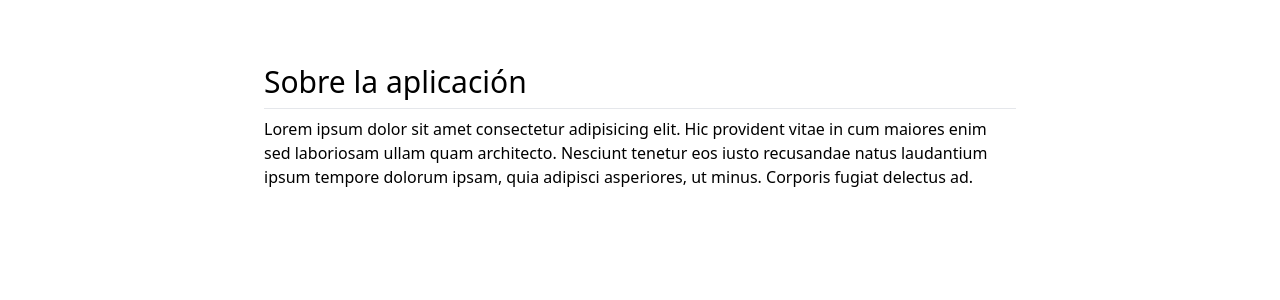
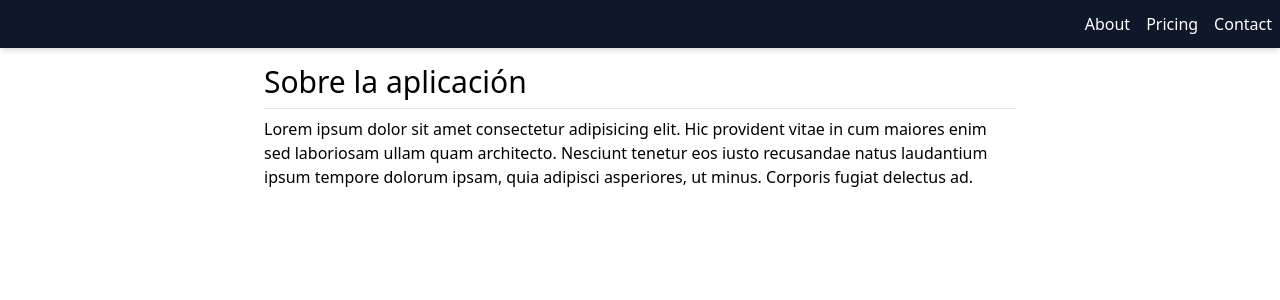
Before and after one commit to jhonnycgarcia/dev-talles-angular-pro-pokemon-ssr, an Angular app: page /about in a window 1280 px wide. Shown: the top 300 px of the page. Built offline with nearby package versions, Linux system fonts and the light colour scheme.

Commit message:
Navbar - Navegar entre páginas

```diff
--- a/src/app/app.component.html
+++ b/src/app/app.component.html
@@ -1,4 +1,5 @@
 <!-- TODO: Navbar -->
+<shared-navbar />
 
 <div class="max-w-3xl m-auto mt-16 px-2">
   <router-outlet />
--- a/src/app/app.component.ts
+++ b/src/app/app.component.ts
@@ -1,10 +1,14 @@
 import { Component } from '@angular/core';
 import { RouterOutlet } from '@angular/router';
+import { NavbarComponent } from './shared/components/navbar/navbar.component';
 
 @Component({
   selector: 'app-root',
   standalone: true,
-  imports: [RouterOutlet],
+  imports: [
+    RouterOutlet,
+    NavbarComponent
+  ],
   templateUrl: './app.component.html',
   styleUrl: './app.component.css'
 })
--- a/src/app/pages/about-page/about-page.component.ts
+++ b/src/app/pages/about-page/about-page.component.ts
@@ -1,6 +1,7 @@
 import { ChangeDetectionStrategy, Component } from '@angular/core';
 
 @Component({
+  selector: 'app-about-page',
   standalone: true,
   imports: [],
   templateUrl: './about-page.component.html',
--- a/src/app/pages/contact-page/contact-page.component.ts
+++ b/src/app/pages/contact-page/contact-page.component.ts
@@ -1,6 +1,7 @@
 import { ChangeDetectionStrategy, Component } from '@angular/core';
 
 @Component({
+  selector: 'app-contact-page',
   standalone: true,
   imports: [],
   templateUrl: './contact-page.component.html',
--- a/src/app/pages/pricing-page/pricing-page.component.ts
+++ b/src/app/pages/pricing-page/pricing-page.component.ts
@@ -1,6 +1,7 @@
 import { ChangeDetectionStrategy, Component } from '@angular/core';
 
 @Component({
+  selector: 'app-pricing-page',
   standalone: true,
   imports: [],
   templateUrl: './pricing-page.component.html',
--- /dev/null
+++ b/src/app/shared/components/navbar/navbar.component.html
@@ -0,0 +1,7 @@
+<nav
+  class="text-white gap-4 top-0 absolute z-50 w-full flex justify-end px-2 py-3 bg-slate-900 shadow-md"
+>
+  <a class="hover:underline" routerLink="/about" routerLinkActive="active">About</a>
+  <a class="hover:underline" routerLink="/pricing" routerLinkActive="active">Pricing</a>
+  <a class="hover:underline" routerLink="/contact" routerLinkActive="active">Contact</a>
+</nav>
--- /dev/null
+++ b/src/app/shared/components/navbar/navbar.component.ts
@@ -0,0 +1,14 @@
+import { ChangeDetectionStrategy, Component } from '@angular/core';
+import { RouterLink } from '@angular/router';
+
+@Component({
+  selector: 'shared-navbar',
+  standalone: true,
+  imports: [ RouterLink ],
+  templateUrl: './navbar.component.html',
+  styles: ``,
+  changeDetection: ChangeDetectionStrategy.OnPush
+})
+export class NavbarComponent {
+
+}
```
Also changed, not shown: 1 other file (tests, documents, lock files or other folders).
